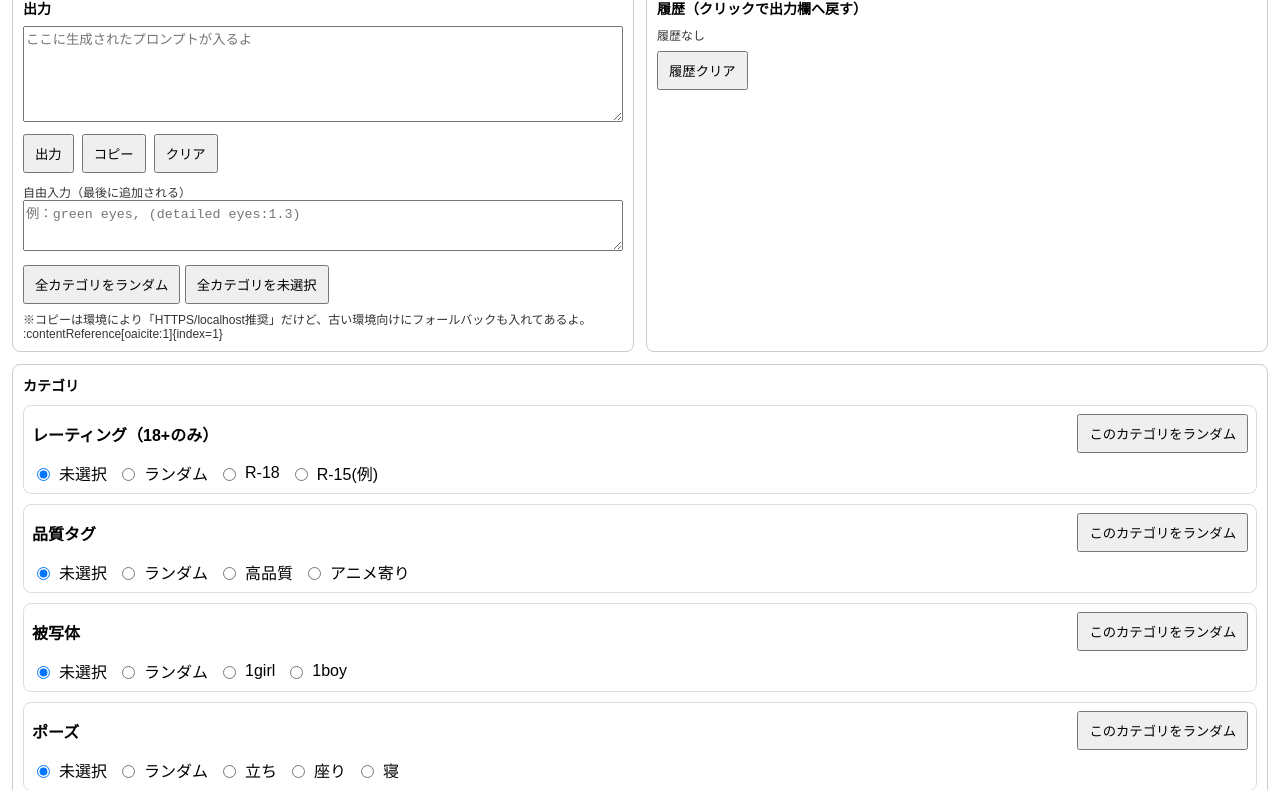
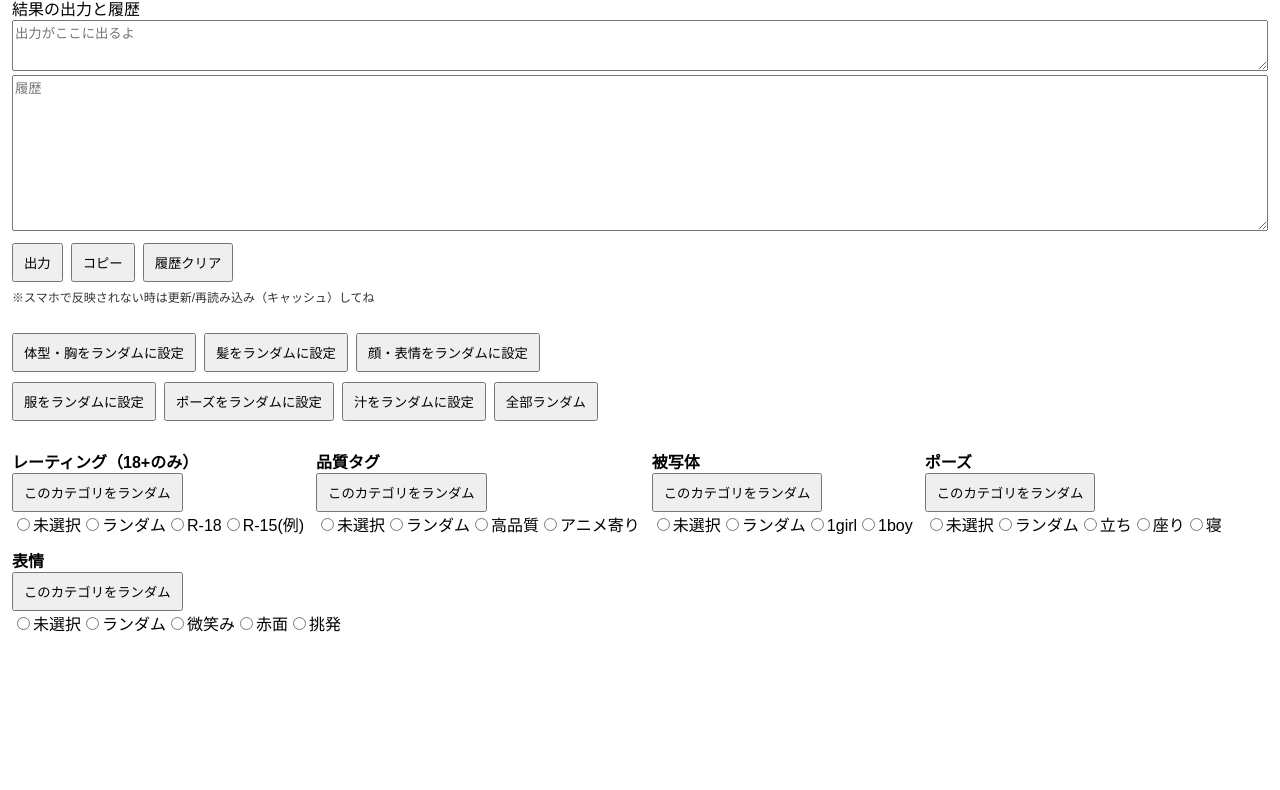
Before and after one commit to skjs08jack-tech/pixai-prompt-tool, a plain HTML site: page index.html in a window 1280 px wide. Shown: the part 61-851 px from the top of the page. After the commit the page ends 800 px from the top, so only its background shows below. Drawn offline with Linux system fonts and the light colour scheme.

Commit message:
Update index.html

```diff
--- a/index.html
+++ b/index.html
@@ -3,68 +3,61 @@
 <head>
   <meta charset="utf-8" />
   <meta name="viewport" content="width=device-width, initial-scale=1" />
-  <title>PixAI Prompt Tool</title>
+  <title>PixAI プロンプト自動生成</title>
   <style>
     body { font-family: sans-serif; margin: 12px; }
-    h1 { font-size: 18px; margin: 0 0 10px; }
-    .row { display: flex; gap: 12px; flex-wrap: wrap; }
-    .panel { border: 1px solid #ccc; padding: 10px; border-radius: 8px; }
-    .panel h2 { font-size: 14px; margin: 0 0 8px; }
+    h2 { margin: 0 0 10px; }
     textarea { width: 100%; box-sizing: border-box; }
-    button { padding: 8px 10px; cursor: pointer; }
-    .small { font-size: 12px; opacity: 0.8; }
-    .cat { margin: 10px 0; padding: 8px; border: 1px solid #ddd; border-radius: 8px; }
-    .catTitle { display:flex; align-items:center; justify-content:space-between; gap:8px; }
-    .choices { display:flex; flex-wrap:wrap; gap:10px; margin-top:8px; }
-    .choice { display:flex; align-items:center; gap:6px; }
-    .historyItem { cursor:pointer; padding:6px; border-bottom:1px solid #eee; }
-    .historyItem:hover { background:#f6f6f6; }
-    .status { margin-left: 8px; font-size: 12px; }
+    .buttons { margin: 10px 0; }
+    .buttons_group { display:flex; gap:8px; flex-wrap:wrap; }
+    button { padding: 8px 10px; cursor:pointer; }
+    .items { display:flex; flex-wrap:wrap; gap:12px; }
+    .item { border:1px solid #ccc; border-radius:10px; padding:10px; width: 360px; max-width: 100%; }
+    .item h3 { margin: 0 0 8px; font-size: 15px; }
+    summary { cursor:pointer; }
+    .small { font-size: 12px; opacity: .8; }
   </style>
 </head>
 <body>
-  <h1>PixAI Prompt Tool（選択→出力→コピー→履歴）</h1>
 
-  <div class="row">
-    <div class="panel" style="flex: 1; min-width: 280px;">
-      <h2>出力</h2>
-      <textarea id="output" rows="6" placeholder="ここに生成されたプロンプトが入るよ"></textarea>
-      <div style="margin-top:8px; display:flex; gap:8px; flex-wrap:wrap; align-items:center;">
-        <button id="btnGenerate">出力</button>
-        <button id="btnCopy">コピー</button>
-        <button id="btnClear">クリア</button>
-        <span id="copyStatus" class="status"></span>
-      </div>
+<h2>PixAI プロンプト自動生成</h2>
 
-      <div style="margin-top:10px;">
-        <div class="small">自由入力（最後に追加される）</div>
-        <textarea id="extra" rows="3" placeholder="例：green eyes, (detailed eyes:1.3)"></textarea>
-      </div>
+<div>
+  <div>結果の出力と履歴</div>
+  <textarea id="result_area" rows="3" placeholder="出力がここに出るよ"></textarea><br>
+  <textarea id="history_area" rows="10" placeholder="履歴"></textarea><br>
+  <div class="buttons_group" style="margin-top:8px;">
+    <button type="button" onclick="showResult();">出力</button>
+    <button type="button" onclick="copyResult();">コピー</button>
+    <button type="button" onclick="clearHistory();">履歴クリア</button>
+  </div>
+  <div class="small" style="margin-top:6px;">※スマホで反映されない時は更新/再読み込み（キャッシュ）してね</div>
+</div>
 
-      <div style="margin-top:10px;">
-        <button id="btnRandomAll">全カテゴリをランダム</button>
-        <button id="btnReset">全カテゴリを未選択</button>
-      </div>
-      <div class="small" style="margin-top:6px;">
-        ※コピーは環境により「HTTPS/localhost推奨」だけど、古い環境向けにフォールバックも入れてあるよ。 :contentReference[oaicite:1]{index=1}
-      </div>
-    </div>
+<br>
 
-    <div class="panel" style="flex: 1; min-width: 280px;">
-      <h2>履歴（クリックで出力欄へ戻す）</h2>
-      <div id="history"></div>
-      <div style="margin-top:8px;">
-        <button id="btnClearHistory">履歴クリア</button>
-      </div>
-    </div>
+<div class="buttons">
+  <div class="buttons_group">
+    <button type="button" onclick="bodyRandom();">体型・胸をランダムに設定</button>
+    <button type="button" onclick="hairRandom();">髪をランダムに設定</button>
+    <button type="button" onclick="faceRandom();">顔・表情をランダムに設定</button>
   </div>
+</div>
 
-  <div class="panel" style="margin-top:12px;">
-    <h2>カテゴリ</h2>
-    <div id="categories"></div>
+<div class="buttons">
+  <div class="buttons_group">
+    <button type="button" onclick="clothesRandom();">服をランダムに設定</button>
+    <button type="button" onclick="poseRandom();">ポーズをランダムに設定</button>
+    <button type="button" onclick="juiceRandom();">汁をランダムに設定</button>
+    <button type="button" onclick="allRandom();">全部ランダム</button>
   </div>
+</div>
 
-  <script src="data.js"></script>
-  <script src="app.js"></script>
+<br>
+
+<div class="items" id="categories"></div>
+
+<script src="data.js"></script>
+<script src="app.js"></script>
 </body>
 </html>
```
